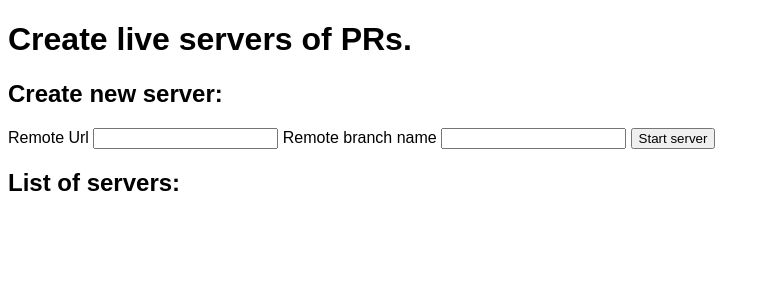
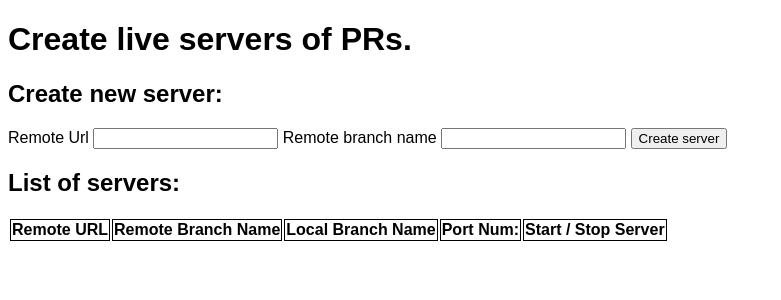
Before and after one commit to evil-npo/pr-live-severs, a Flask app: page / in a window 1280 px wide. Shown: the top 300 px of the page, without its empty margins (0-781 px from the left). Run offline with Flask 3, Linux system fonts and the light colour scheme; data that the repository does not hold is empty.

Commit message:
main page details

```diff
--- a/app.py
+++ b/app.py
@@ -3,7 +3,7 @@ from concurrent.futures import ThreadPoolExecutor
 from flask import Flask, render_template, send_from_directory, request
 from webapp.serve import close_httpd, create_httpd, run_httpd
 from webapp.build import fetch_remote_branch, build_remote_branch
-from db.git_remotes import add_new_remote_branch, delete_remote_branch
+from db.git_remotes import add_new_remote_branch, delete_remote_branch, get_all_servers
 
 BASE_DIR = '../sample-web-app/src'
 TARGET_DIR = '../builds'
@@ -16,7 +16,8 @@ app = Flask(__name__)
 
 @app.route('/')
 def home():
-    return render_template('home.html')
+    servers = get_all_servers()
+    return render_template('home.html', servers=servers)
 
 @app.route('/static/<filename>')
 def serve_static(filename):
--- a/db/git_remotes.py
+++ b/db/git_remotes.py
@@ -47,8 +47,5 @@ def stop_live_server(local_branch_name):
 def reset_all_servers():
     execute_query('UPDATE TABLE git_remotes SET server_port = NULL')
 
-def get_live_servers():
-    return execute_query('SELECT * FROM git_remotes WHERE server_port IS NOT NULL')
-
 def get_all_servers():
-    return execute_query('SELECT * FROM git_remotes WHERE server_port IS NOT NULL')
+    return execute_query('SELECT * FROM git_remotes')
--- a/static/styles.css
+++ b/static/styles.css
@@ -1,3 +1,7 @@
 html {
     font-family: Arial, sans-serif;
 }
+
+table.all-servers th, table.all-servers td {
+    border: 1px solid black;
+}
--- a/templates/home.html
+++ b/templates/home.html
@@ -1,11 +1,13 @@
 <!DOCTYPE html>
 <html lang="en">
+
 <head>
     <meta charset="UTF-8">
     <meta name="viewport" content="width=device-width, initial-scale=1.0">
     <title>PR Live Server</title>
     <link rel="stylesheet" href="./static/styles.css">
 </head>
+
 <body>
     <h1>Create live servers of PRs.</h1>
     <h2>Create new server:</h2>
@@ -18,10 +20,36 @@
             <span>Remote branch name</span>
             <input type="text" name="remote_branch_name" id="remote_branch_name">
         </label>
-        <button type="submit">Start server</button>
+        <button type="submit">Create server</button>
     </form>
 
     <h2>List of servers:</h2>
+    <table class="all-servers">
+        <thead class="one-server">
+            <th class="remote-url">Remote URL</th>
+            <th class="remote-branch">Remote Branch Name</th>
+            <th class="local-branch">Local Branch Name</th>
+            <th class="port-num">Port Num:</th>
+            <th class="start-stop-server">Start / Stop Server</th>
+        </thead>
+        <tbody>
+            {% for server in servers %}
+            <tr class="one-server">
+                <td class="remote-url">{{ server[0] }}</td>
+                <td class="remote-branch">{{ server[1] }}</td>
+                <td class="local-branch">{{ server[2] }}</td>
+                <td class="port-num">{{ '-' if server[3] is none else server[3] }}</td>
+                <td class="start-stop-server">
+                    <a href="{{ './start/'+server[2] if server[3] is none else './stop/'+server[2] }}">
+                        <button>
+                            {{ 'Start Server' if server[3] is none else 'Stop Server' }}
+                        </button>
+                    </a>
+                </td>
+            </tr>
+            {% endfor %}
+        </tbody>
+    </table>
+</body>
 
-</body>
 </html>
```
